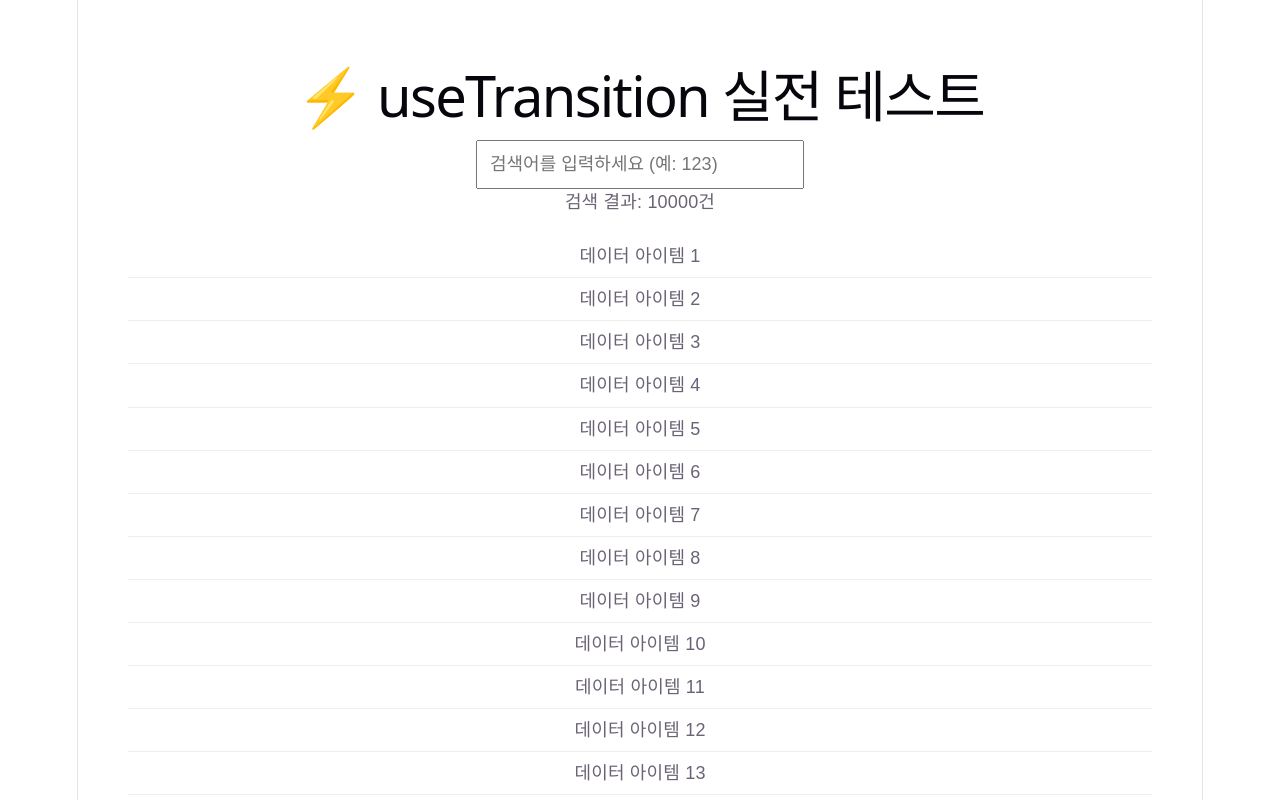
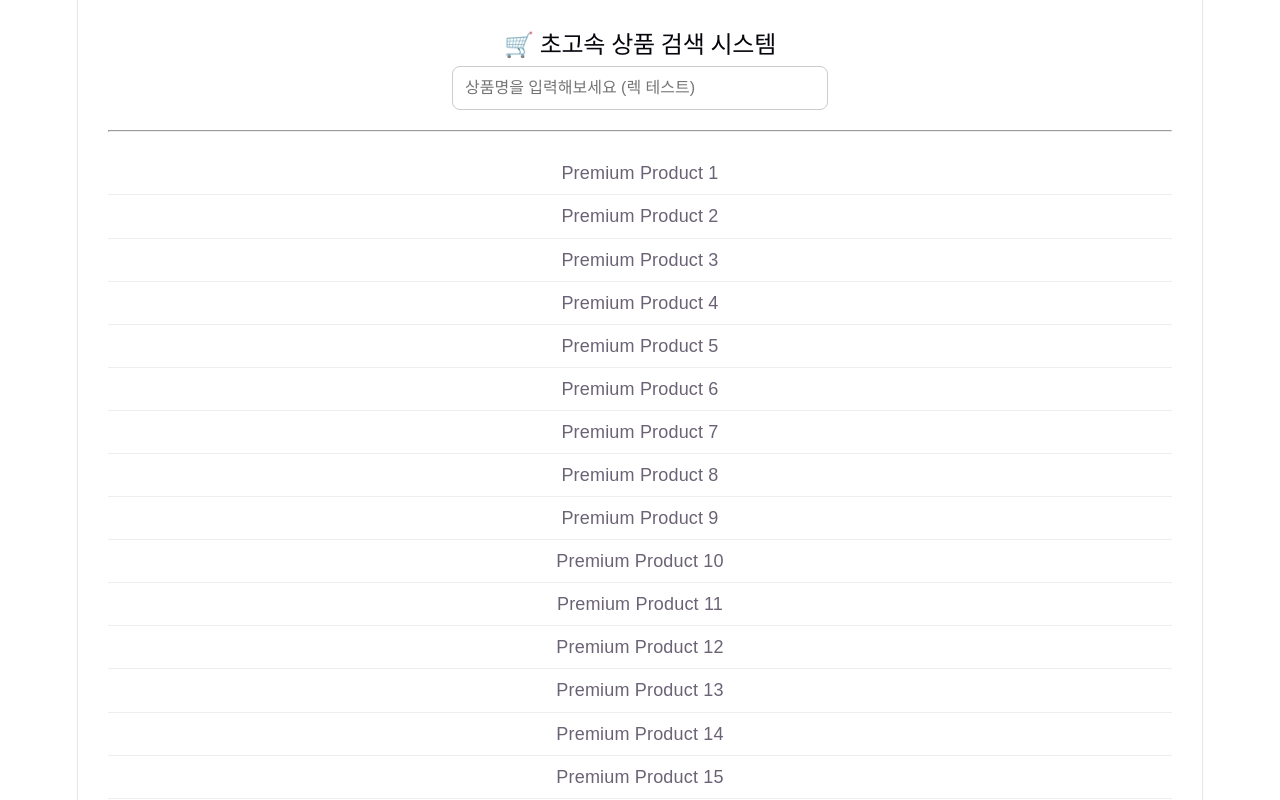
Before and after one commit to yunajoe/react-master-class-part2-inflearn, a React (Vite) app: page / in a window 1280 px wide. Shown: the top 800 px of the page. Built offline with nearby package versions, Linux system fonts and the light colour scheme.

Commit message:
mission: 1만 개 상품 검색의 블로킹 UI 탈출

```diff
--- a/src/App.jsx
+++ b/src/App.jsx
@@ -1,8 +1,8 @@
 import "./App.css";
-import HeavyListWrapper from "./components/HeavyListWrapper.jsx";
+import HighSpeedSearch from "./components/HighSpeedSearch.jsx";
 
 function App() {
-  return <HeavyListWrapper />;
+  return <HighSpeedSearch />;
 }
 
 export default App;
--- /dev/null
+++ b/src/components/HighSpeedSearch.jsx
@@ -0,0 +1,65 @@
+import { useState, useTransition } from "react";
+
+const bigData = Array.from({ length: 10000 }, (_, i) => ({
+  id: i + 1,
+  name: `Premium Product ${i + 1}`,
+}));
+
+function HighSpeedSearch() {
+  const [filterText, setFilterText] = useState(""); // 인풋 값 (사용자 반응성 직결)
+  const [list, setList] = useState(bigData);
+
+  const [isPending, startTransition] = useTransition();
+
+  const handleChange = (e) => {
+    const value = e.target.value;
+    setFilterText(value);
+
+    startTransition(() => {
+      const filtered = list.filter((item) =>
+        item.name.toLowerCase().includes(value.toLowerCase()),
+      );
+      setList(filtered);
+    });
+  };
+
+  return (
+    <div style={{ padding: "30px", fontFamily: "sans-serif" }}>
+      <h2>🛒 초고속 상품 검색 시스템</h2>
+      <input
+        type="text"
+        value={filterText}
+        placeholder="상품명을 입력해보세요 (렉 테스트)"
+        onChange={handleChange}
+        style={{
+          padding: "12px",
+          width: "350px",
+          fontSize: "16px",
+          borderRadius: "8px",
+          border: "1px solid #ccc",
+        }}
+      />
+      <hr style={{ margin: "20px 0" }} />
+      <div
+        style-={{ opacity: isPending ? 0.3 : 1, transition: "opacity 0.3s" }}
+      >
+        {isPending && (
+          <p style={{ color: "#007bff" }}>
+            🔍 데이터를 분석하며 목록을 갱신 중입니다...
+          </p>
+        )}
+        {list.slice(0, 100).map((item) => (
+          <div
+            key={item.id}
+            style={{ padding: "8px", borderBottom: "1px solid #eee" }}
+          >
+            {item.name}
+          </div>
+        ))}
+        {list.length === 0 && <p>검색결과가 없습니다.</p>}
+      </div>
+    </div>
+  );
+}
+
+export default HighSpeedSearch;
```
